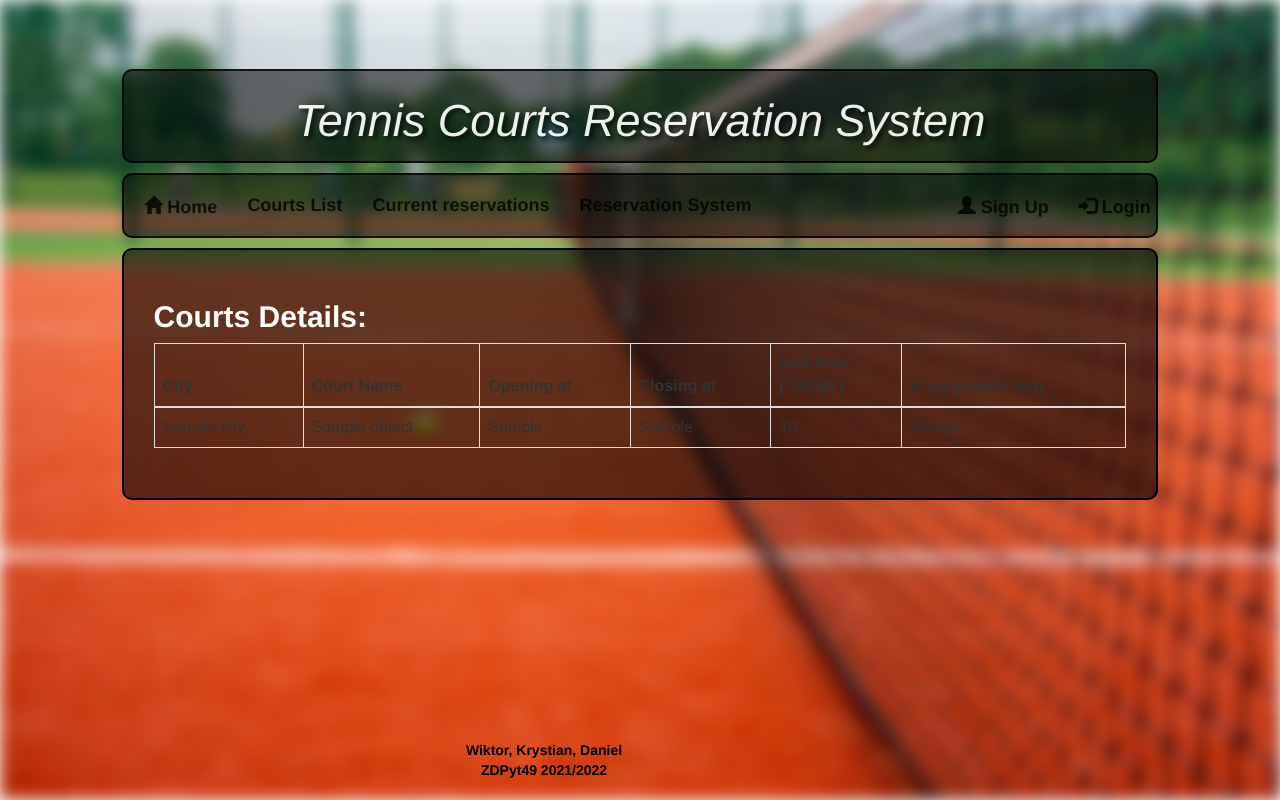
After one commit to WikKab/tennis-court-reservations, a Django app: template reservations/templates/courts_details.html in a window 1280 px wide. The commit adds this page. Run offline with Django 3.2, Linux system fonts and the light colour scheme; the template is opened without the code that fills it: most values are stand-ins (such as "Sample title", 1, 10 or a date in 2020); some libraries are stand-ins or nearby versions.

Commit message:
add courts details view

```diff
--- a/reservations/models.py
+++ b/reservations/models.py
@@ -1,5 +1,4 @@
 from django.db import models
-
 
 
 class TennisCourt(models.Model):
--- a/reservations/templates/courts.html
+++ b/reservations/templates/courts.html
@@ -1,11 +1,16 @@
 {% extends "base.html" %}
 
+
 {% block content %}
+
+
 <div class="content">
  <h2>Available Courts List </h2>
     {% for o in object_list %}
+
             <li>{{ o }}</li>
 
     {% endfor %}
 </div>
+
 {% endblock %}
--- /dev/null
+++ b/reservations/templates/courts_details.html
@@ -0,0 +1,31 @@
+{% extends "base.html" %}
+
+{% block content %}
+ <h2>Courts Details: </h2>
+
+ <table class="table table-bordered">
+    <thead>
+      <tr>
+        <th>City</th>
+        <th>Court Name</th>
+        <th>Opening at</th>
+        <th>Closing at</th>
+        <th>Hire Rate</br> [ $/0.5h ]</th>
+        <th>Is equipment rent</th>
+      </tr>
+    </thead>
+    <tbody>
+      {% for el in object_list %}
+        <tr>
+          <td>{{ el.city }}</td>
+          <td>{{ el.name }}</td>
+          <td>{{ el.open_hour }}</td>
+          <td>{{ el.close_hour }}</td>
+          <td>{{ el.hire_price }}</td>
+          <td>{{ el.equipment_rent }}</td>
+        </tr>
+
+      {% endfor %}
+    </tbody>
+  </table>
+{% endblock %}
--- a/reservations/templates/reservation_form.html
+++ b/reservations/templates/reservation_form.html
@@ -13,4 +13,6 @@
 
 </div>
 
+
+
 {% endblock %}
--- a/reservations/templates/reservations_page.html
+++ b/reservations/templates/reservations_page.html
@@ -8,4 +8,6 @@
 
 </div>
 
+
+
 {% endblock %}
--- a/reservations/urls.py
+++ b/reservations/urls.py
@@ -9,6 +9,8 @@ urlpatterns = [
     path('admin/', admin.site.urls),
 
     path('courts/', views.CourtsListView.as_view(), name='courts'),
+
+    path('courts-details/', views.CourtsListDetailView.as_view(), name='courts-details'),
 
     path(
         'reserved-courts-list-view/',
--- a/tennis_courts/templates/base.html
+++ b/tennis_courts/templates/base.html
@@ -261,7 +261,7 @@ justify-content: right;
         </div>
         <div class="navbar-header">
             {% if user.is_authenticated %}
-            <a class="navbar-brand" href="{% url 'reservations_urls:courts' %}">Courts List</a>
+            <a class="navbar-brand" href="{% url 'reservations_urls:courts-details' %}">Courts List</a>
             <a class="navbar-brand"
                href="{% url 'reservations_urls:reserved_courts_list_views' %}"> Current reservations</a>
             <a class="navbar-brand" href="{% url 'reservations_urls:reservation-form' %}">Reservation System</a>
--- a/tennis_courts/templates/index.html
+++ b/tennis_courts/templates/index.html
@@ -8,5 +8,4 @@
 
     </div>
 
-
 {% endblock %}
```
Also changed, not shown: reservations/views.py (+6 -1 lines), db.sqlite3. Lines whose indentation alone changed are shown as unchanged.
